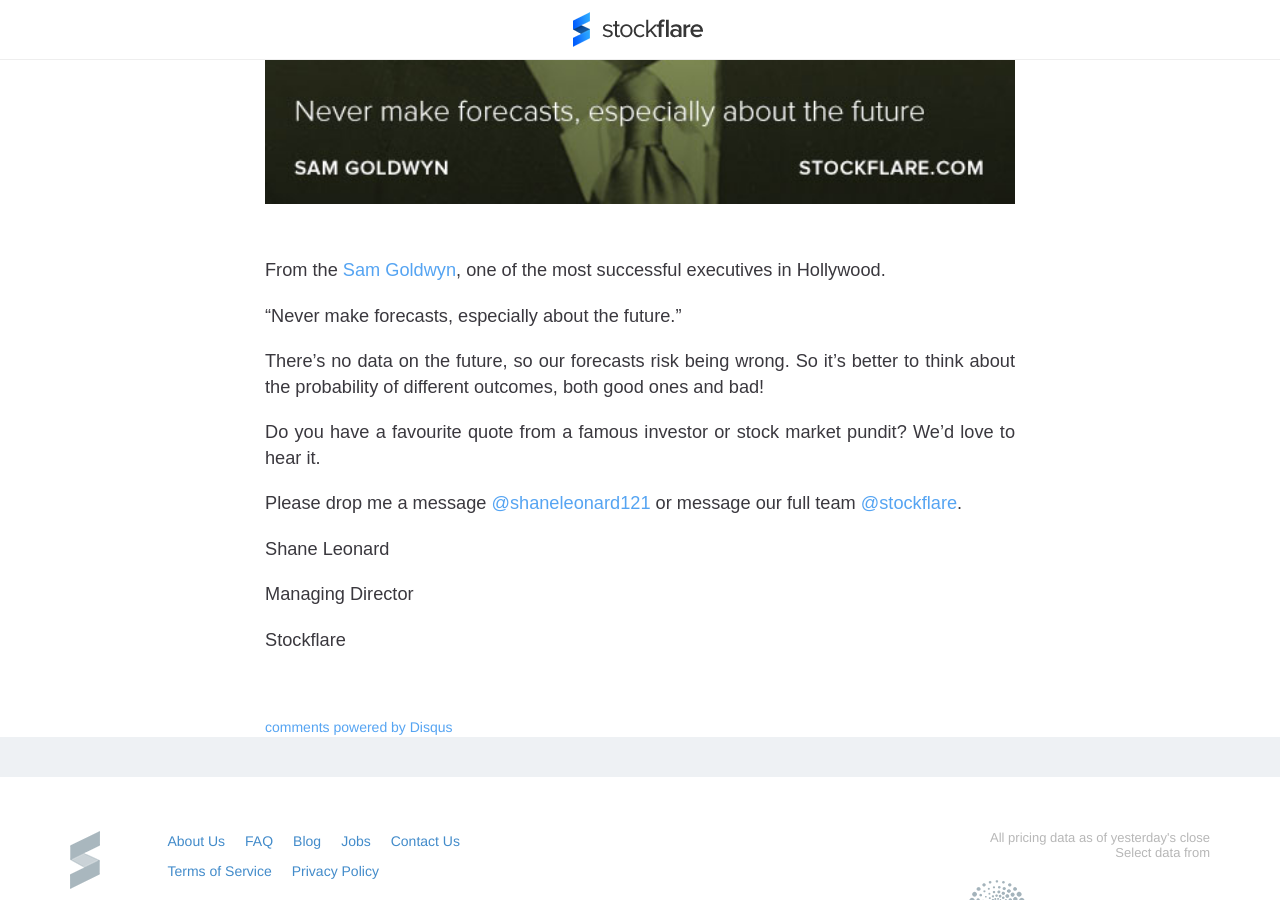
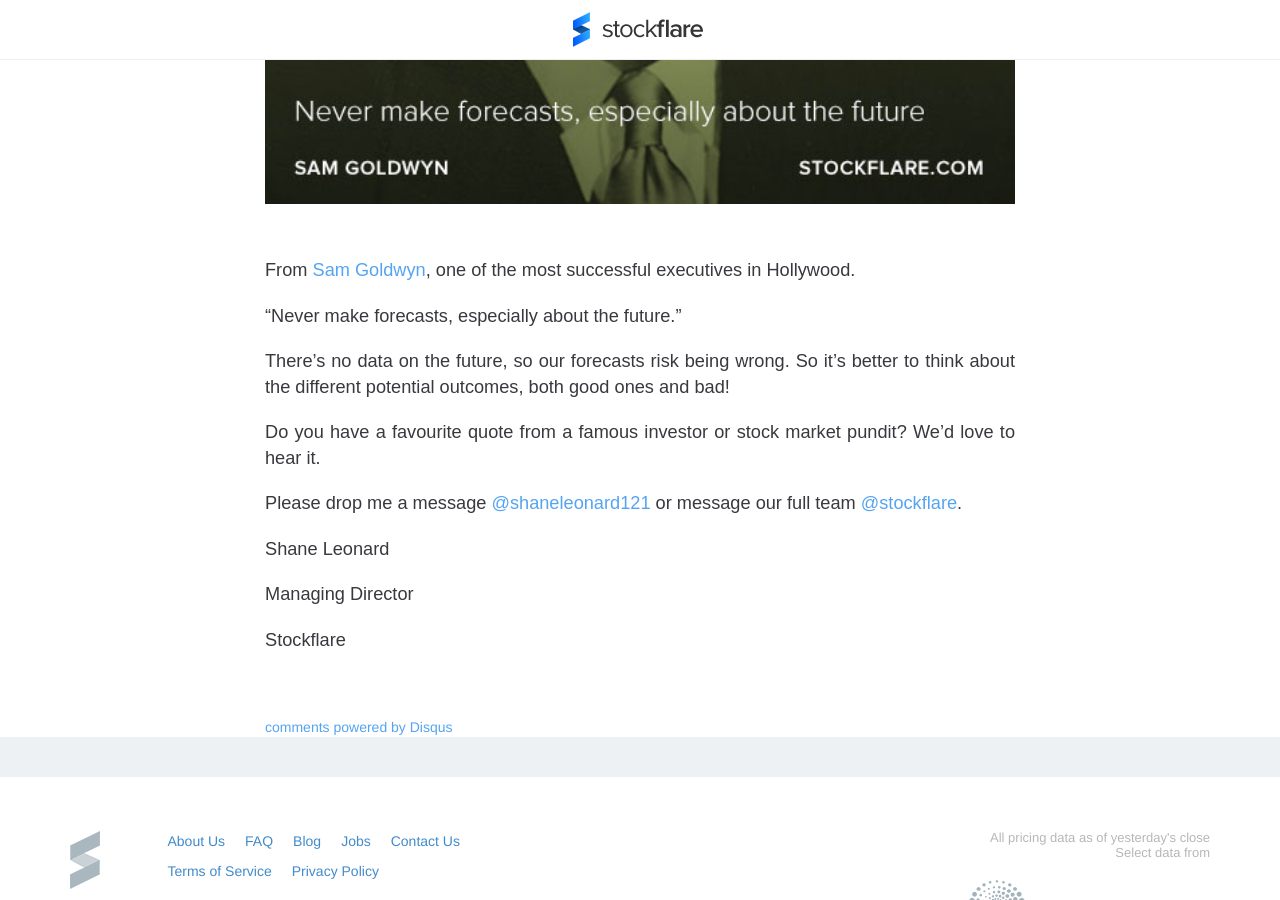
Before and after one commit to Stockflare/blog, a Jekyll site: the page built from _posts/2014-10-13-goldwyn-forecasts.markdown, in a window 1280 px wide and 900 px high, scrolled down 651 px. Built offline with Jekyll 4.4.1, drawn with Linux system fonts in a browser that asks for light colours; nearby versions of some CDN libraries; comment, search, counter and statistics services are not loaded.

Commit message:
Quote 24: MGM
fixed grammar.

```diff
--- a/_posts/2014-10-13-goldwyn-forecasts.markdown
+++ b/_posts/2014-10-13-goldwyn-forecasts.markdown
@@ -7,11 +7,11 @@
 image: /img/quote-mgm-forecasts.jpg
 ---
 
-From the [Sam Goldwyn](http://en.wikipedia.org/wiki/Samuel_Goldwyn), one of the most successful executives in Hollywood.
+From [Sam Goldwyn](http://en.wikipedia.org/wiki/Samuel_Goldwyn), one of the most successful executives in Hollywood.
 
 "Never make forecasts, especially about the future."
 
-There's no data on the future, so our forecasts risk being wrong. So it's better to think about the probability of different outcomes, both good ones and bad!
+There's no data on the future, so our forecasts risk being wrong. So it's better to think about the different potential outcomes, both good ones and bad!
 
 Do you have a favourite quote from a famous investor or stock market pundit? We'd love to hear it.
 
```
